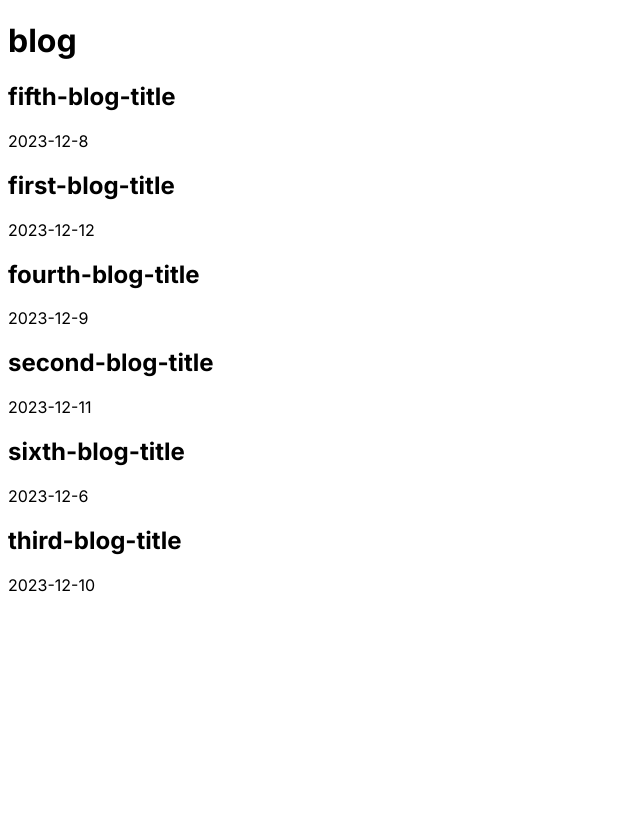
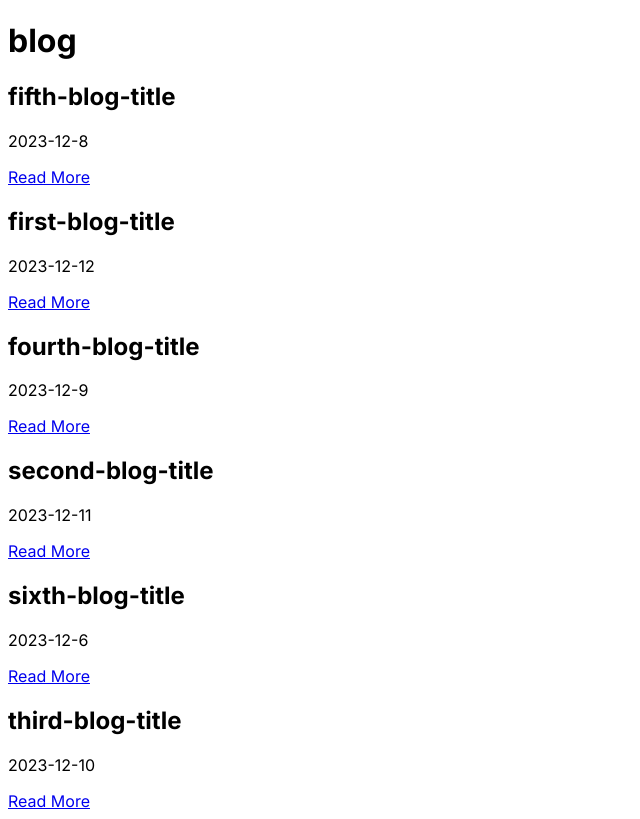
Before and after one commit to NonokaM/lesson-next-approuter, a Next.js app: page /blog in a window 1280 px wide. Shown: the whole page, without its empty margins (0-640 px from the left). Built offline with nearby package versions, Linux system fonts and the light colour scheme.

Commit message:
add: 各ページへの遷移機能

```diff
--- a/app/blog/page.jsx
+++ b/app/blog/page.jsx
@@ -1,3 +1,4 @@
+import Link from "next/link"
 import fs from "fs"
 import path from "path"
 import matter from "gray-matter"
@@ -6,6 +7,7 @@ async function getAllBlogs() {
     const files = fs.readdirSync(path.join("data"))
 
     const blogs = files.map((fileName) => {
+        const slug = fileName.replace(".md", "")
         const fileData = fs.readFileSync(
             path.join("data", fileName),
             "utf-8"
@@ -13,6 +15,7 @@ async function getAllBlogs() {
         const { data } = matter(fileData)
         return {
             frontmatter: data,
+            slug: slug
         }
     })
     return {
@@ -31,6 +34,7 @@ const Blog = async() => {
             <div key={index}>
                 <h2>{blog.frontmatter.title}</h2>
                 <p>{blog.frontmatter.date}</p>
+                <Link href={`/blog/${blog.slug}`}>Read More</Link>
             </div>
         )}
         </>
```
